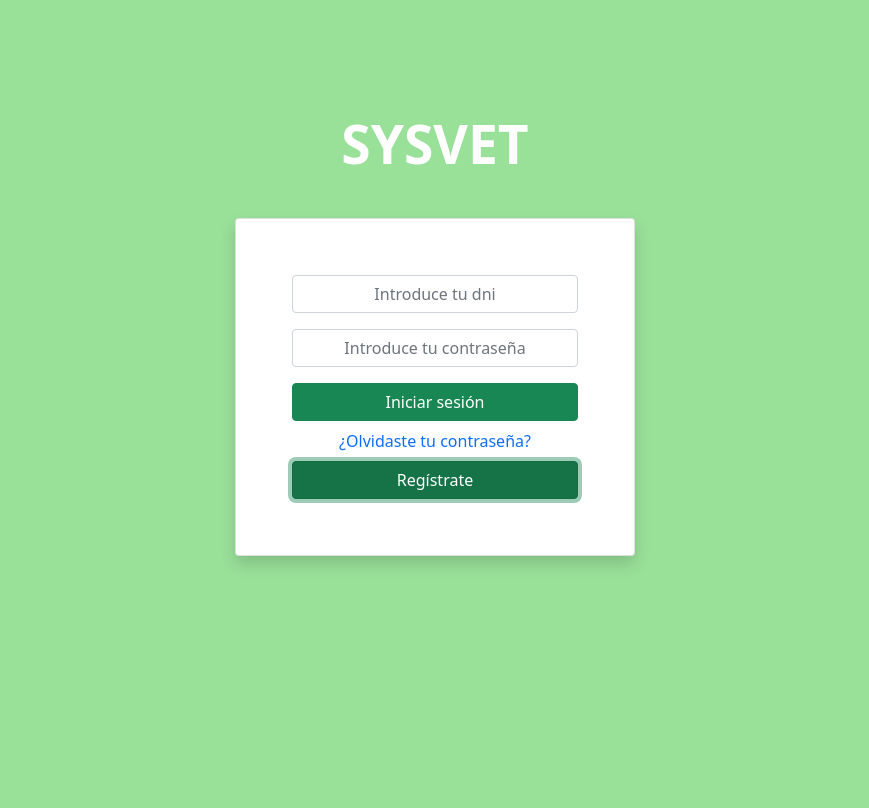
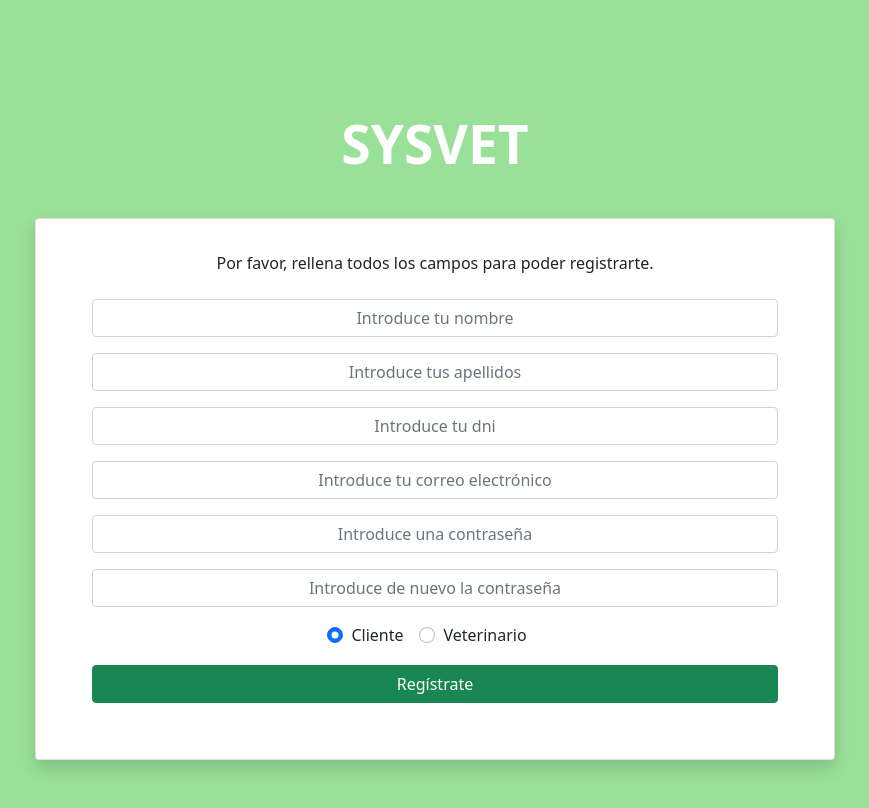
Before and after one commit to carlosmz96/sysvet, an Angular app in the folder client/: page / in a window 1280 px wide. Both pictures are taken after a click on the button "Regístrate". Shown: the whole page, without its empty margins (205-1074 px from the left). Built offline with nearby package versions, Linux system fonts and the light colour scheme.

Commit message:
Interfaz de registro y enrutado creados
Implementación de la interfaz para el registro y componente para enrutado montado

```diff
--- a/client/src/app/app-routing.module.ts
+++ b/client/src/app/app-routing.module.ts
@@ -1,7 +1,13 @@
 import { NgModule } from '@angular/core';
 import { RouterModule, Routes } from '@angular/router';
 
-const routes: Routes = [];
+const routes: Routes = [
+  {
+    path: '',
+    redirectTo: '/',
+    pathMatch: 'full'
+  }
+];
 
 @NgModule({
   imports: [RouterModule.forRoot(routes)],
--- a/client/src/app/app.component.css
+++ b/client/src/app/app.component.css
@@ -10,12 +10,7 @@
 
 /* CUERPO DEL LOGIN */
 
-.card {
-    width: 25em;
-    margin-top: 3%;
-}
-
-.formulario-login {
+.formulario-login, .formulario-register {
     padding: 1.5em;
 }
 
--- a/client/src/app/app.component.html
+++ b/client/src/app/app.component.html
@@ -1,11 +1,13 @@
 <div class="container">
     <div *ngIf="!identity">
-        <div class="row" style="text-align: center;">
+
+        <!-- Interfaz de inicio de sesión -->
+        <div class="row" style="text-align: center;" *ngIf="!enRegistro">
             <div>
                 <h1 class="title">{{title}}</h1>
             </div>
 
-            <div class="card mx-auto shadow p-3 mb-5 bg-white rounded">
+            <div class="card mx-auto shadow p-3 mb-5 bg-white rounded" style="width: 25em; margin-top: 3%;">
                 <div class="card-body">
                     <form #loginForm="ngForm" (ngSubmit)="onSubmit()" class="formulario-login" ngNativeValidate>
                         <div *ngIf="mensajeError">
@@ -24,7 +26,63 @@
                         <div class="d-grid gap-2">
                             <button type="submit" class="btn btn-success">Iniciar sesión</button>
                             <a href="#">¿Olvidaste tu contraseña?</a>
-                            <button class="btn btn-success" type="button">Regístrate</button>
+                            <button class="btn btn-success" type="button" (click)="goRegister()">Regístrate</button>
+                        </div>
+                    </form>
+                </div>
+            </div>
+        </div>
+
+        <!-- Interfaz de registro de usuario -->
+        <div class="row" style="text-align: center;" *ngIf="enRegistro">
+            <div>
+                <h1 class="title">{{title}}</h1>
+            </div>
+
+            <div class="card mx-auto shadow p-3 mb-5 bg-white rounded" style="width: 50em; margin-top: 3%;">
+                <div class="card-body">
+                    Por favor, rellena todos los campos para poder registrarte.
+                    <form #registerForm="ngForm" (ngSubmit)="onSubmit()" class="formulario-register" ngNativeValidate>
+                        <div *ngIf="mensajeError">
+                            <div class="alert alert-danger" role="alert">
+                                {{ mensajeError }}
+                            </div>
+                        </div>
+                        <p>
+                            <input type="text" #nombre="ngModel" name="nombre" [(ngModel)]="usuario_registro.nombre"
+                                class="form-control" placeholder="Introduce tu nombre" required>
+                        </p>
+                        <p>
+                            <input type="text" #apellidos="ngModel" name="apellidos" [(ngModel)]="usuario_registro.apellidos"
+                                class="form-control" placeholder="Introduce tus apellidos" required>
+                        </p>
+                        <p>
+                            <input type="text" #dni="ngModel" name="dni" [(ngModel)]="usuario_registro.dni" class="form-control"
+                                placeholder="Introduce tu dni" required>
+                        </p>
+                        <p>
+                            <input type="email" #email="ngModel" name="email" [(ngModel)]="usuario_registro.email"
+                                class="form-control" placeholder="Introduce tu correo electrónico" required>
+                        </p>
+                        <p>
+                            <input type="password" #password="ngModel" name="password" [(ngModel)]="usuario_registro.pass"
+                                class="form-control" placeholder="Introduce una contraseña" required>
+                        </p>
+                        <p>
+                            <input type="password" #password2="ngModel" name="password2" [(ngModel)]="usuario_registro.pass"
+                                class="form-control" placeholder="Introduce de nuevo la contraseña" required>
+                        </p>
+                        <div class="form-check form-check-inline">
+                            <input class="form-check-input" type="radio" #rol="ngModel" name="rol" id="opcionCliente" [(ngModel)]="usuario_registro.rol" value="Cliente">
+                            <label class="form-check-label" for="opcionCliente">Cliente</label>
+                        </div>
+                        <div class="form-check form-check-inline">
+                            <input class="form-check-input" type="radio" #rol="ngModel" name="rol" id="opcionVeterinario" [(ngModel)]="usuario_registro.rol" value="Veterinario">
+                            <label class="form-check-label" for="opcionVeterinario">Veterinario </label>
+                        </div>
+                        <p></p>
+                        <div class="d-grid gap-2">
+                            <button type="submit" class="btn btn-success">Regístrate</button>
                         </div>
                     </form>
                 </div>
@@ -34,10 +92,13 @@
 
     <div class="clearfix"></div>
 
-    <div *ngIf="identity">
+    <!-- Interfaz habiendo iniciado la sesión -->
+    <div *ngIf="identity" style="margin-top: 1em">
         <p>Hola {{ identity.nombre }}, te has logueado correctamente.</p>
+        <p>Como <strong>{{ identity.rol }}</strong></p>
         <span class="btn btn-warning" (click)="logout()">
             Cerrar sesión
         </span>
+
     </div>
 </div>
--- a/client/src/app/app.component.ts
+++ b/client/src/app/app.component.ts
@@ -11,15 +11,18 @@ import { UsuarioService } from './usuario.service';
 export class AppComponent implements OnInit {
   public title = 'SYSVET';
   public usuario: Usuario;
+  public usuario_registro: Usuario;
   public identity: any = false;
   public token: any = null;
   public mensajeError: string = "";
+  public enRegistro: boolean = false;
 
   constructor(
     private usuarioService: UsuarioService,
     private elementRef: ElementRef
   ) {
     this.usuario = new Usuario('', '', '', '', '', '', '', '', '');
+    this.usuario_registro = new Usuario('', '', '', '', '', 'Cliente', '', '', '');
   }
 
   /**
@@ -32,7 +35,9 @@ export class AppComponent implements OnInit {
     console.log(this.identity);
     console.log(this.token);
 
-    this.elementRef.nativeElement.ownerDocument.body.style.background = 'rgb(153, 224, 153)'
+    if(this.identity == null) {
+      this.elementRef.nativeElement.ownerDocument.body.style.background = 'rgb(153, 224, 153)';
+    }
   }
 
   /**
@@ -88,4 +93,18 @@ export class AppComponent implements OnInit {
     this.elementRef.nativeElement.ownerDocument.body.style.background = 'rgb(153, 224, 153)';
   }
 
+  /**
+   * Método encargado de settear la variable de registro a true
+   */
+  public goRegister(): void {
+    this.enRegistro = true;
+  }
+
+  /**
+   * Método encargado de settear la variable de registro a false
+   */
+  public goLogin(): void {
+    this.enRegistro = false;
+  }
+
 }
```
